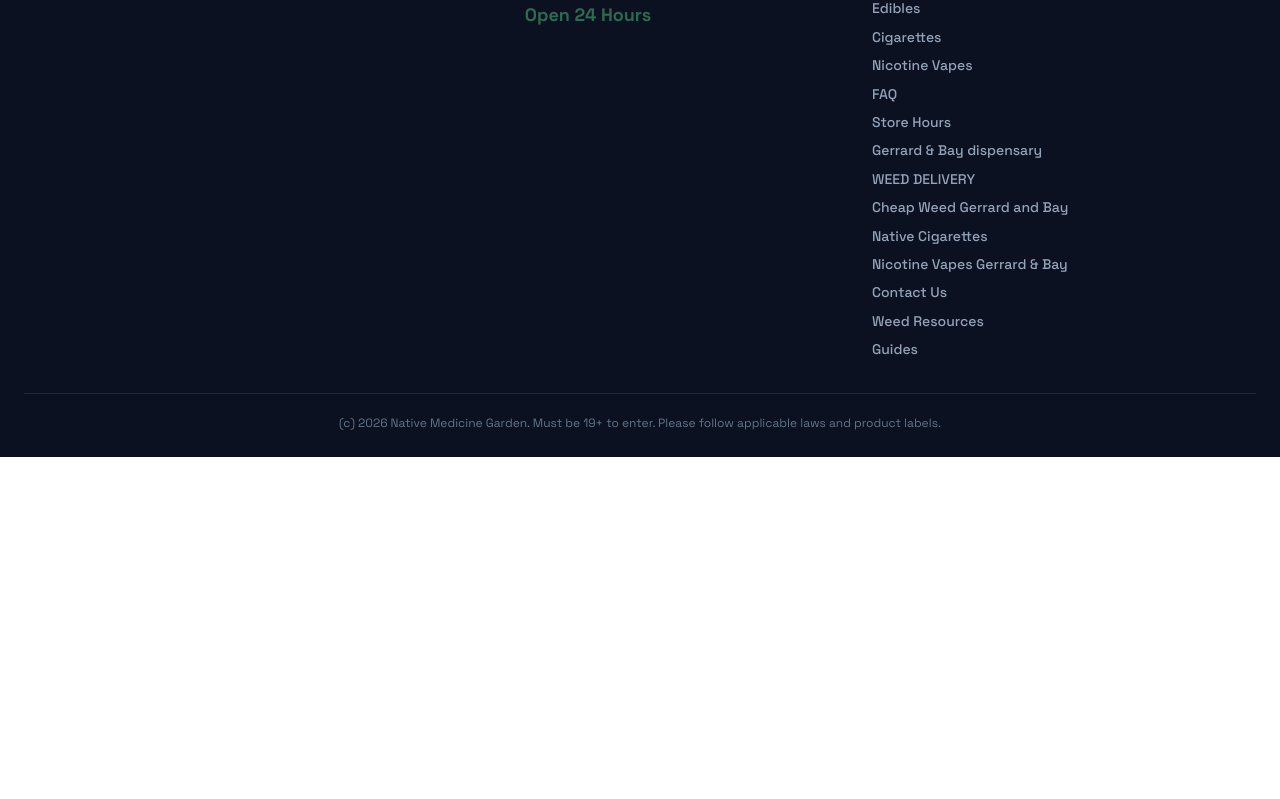
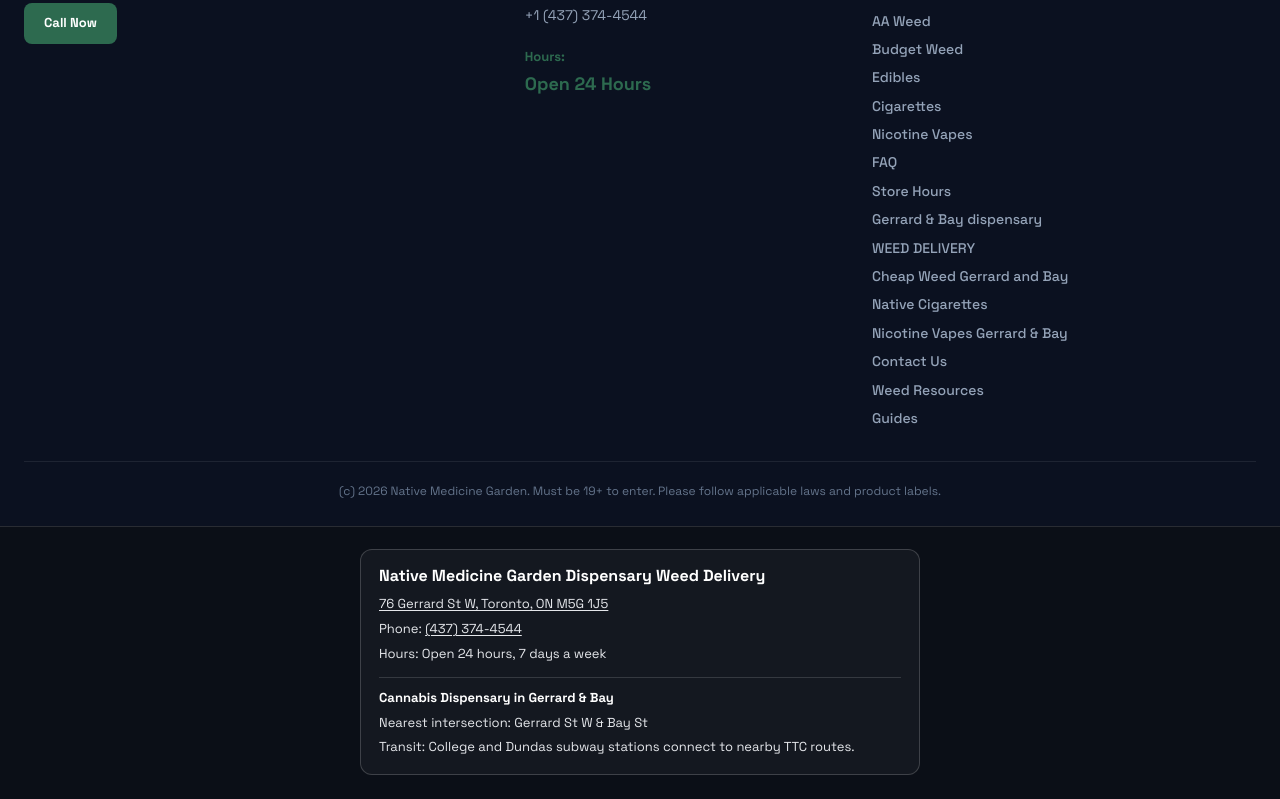
Before and after one commit to athenashopvn888/native-medicine-garden, a Next.js app: page /contact in a window 1280 px wide. Shown: the part 1863-2662 px from the top of the page. Before the commit the page ends 2320 px from the top, so only its background shows below. Built offline with nearby package versions, Linux system fonts and the light colour scheme; a web font is replaced by a local one.

Commit message:
NMG01: exact full name + NAP footer line, contact NAP/hours/area block, schema (additive) (#100)

```diff
--- /dev/null
+++ b/app/components/FullNameNap.tsx
@@ -0,0 +1,72 @@
+"use client";
+
+import { usePathname } from "next/navigation";
+import { FULL_NAME_NAP, FULL_NAME_NAP_ADDRESS } from "../lib/fullNameNap";
+
+/**
+ * NMG01 exact full-name NAP (name, address, phone) line, shown at the foot of every page.
+ * Name = the store's full name exactly as used on its Google Business Profile.
+ * Address and phone = the public GBP primary phone and storefront address. No delivery-line numbers.
+ * Additive only: sits below each page's existing footer. Hidden on in-store TV screens.
+ * On /contact, /visit and /hours it expands into a NAP + hours block.
+ */
+
+const HIDE_ON = /^\/(fl)?tv/i;
+const CONTACT_PAGES = /^\/(contact|visit|hours)(\/|$)/i;
+
+const linkStyle = { color: "inherit", textDecoration: "underline", textUnderlineOffset: "2px" } as const;
+
+export default function FullNameNap() {
+  const pathname = usePathname() || "/";
+  if (HIDE_ON.test(pathname)) return null;
+  const expanded = CONTACT_PAGES.test(pathname);
+  const n = FULL_NAME_NAP;
+  return (
+    <section
+      aria-label={`${n.fullName} name, address and phone`}
+      data-fullname-nap={n.code}
+      style={{
+        background: "#0b0f17",
+        color: "#e5e7eb",
+        borderTop: "1px solid rgba(255,255,255,0.12)",
+        padding: expanded ? "22px 16px calc(24px + env(safe-area-inset-bottom))" : "14px 16px calc(16px + env(safe-area-inset-bottom))",
+        textAlign: "center",
+        fontSize: "13px",
+        lineHeight: 1.6,
+        overflowWrap: "anywhere",
+        position: "relative",
+        zIndex: 1,
+      }}
+    >
+      {expanded ? (
+        <div style={{ maxWidth: 560, margin: "0 auto", textAlign: "left", border: "1px solid rgba(255,255,255,0.18)", borderRadius: 12, padding: "16px 18px", background: "rgba(255,255,255,0.04)" }}>
+          <h2 style={{ margin: "0 0 8px", fontSize: "16px", fontWeight: 800, color: "#ffffff", lineHeight: 1.3 }}>{n.fullName}</h2>
+          <p style={{ margin: "0 0 4px" }}>
+            <a href={n.mapsUrl} target="_blank" rel="noopener noreferrer" style={linkStyle}>{FULL_NAME_NAP_ADDRESS}</a>
+          </p>
+          <p style={{ margin: "0 0 4px" }}>
+            Phone: <a href={n.phoneTel} style={linkStyle}>{n.phoneDisplay}</a>
+          </p>
+          <p style={{ margin: 0 }}>Hours: {n.hours}</p>
+          {n.neighbourhood ? (
+            <div data-fullname-area="" style={{ marginTop: 12, paddingTop: 10, borderTop: "1px solid rgba(255,255,255,0.14)" }}>
+              <p style={{ margin: "0 0 4px", fontWeight: 700, color: "#ffffff" }}>Cannabis Dispensary in {n.neighbourhood}</p>
+              {n.intersection ? <p style={{ margin: "0 0 4px" }}>Nearest intersection: {n.intersection}</p> : null}
+              {n.transit ? <p style={{ margin: 0 }}>Transit: {n.transit}</p> : null}
+            </div>
+          ) : null}
+        </div>
+      ) : (
+        <p style={{ margin: 0 }}>
+          <strong style={{ color: "#ffffff" }}>{n.fullName}</strong>
+          {" · "}
+          <a href={n.mapsUrl} target="_blank" rel="noopener noreferrer" style={linkStyle}>{FULL_NAME_NAP_ADDRESS}</a>
+          {" · "}
+          <a href={n.phoneTel} style={linkStyle}>{n.phoneDisplay}</a>
+          {" · "}
+          <a href={n.visitPath} style={linkStyle} data-fullname-visit-link="">Visit &amp; contact</a>
+        </p>
+      )}
+    </section>
+  );
+}
--- a/app/contact/page.tsx
+++ b/app/contact/page.tsx
@@ -1,4 +1,5 @@
 import type { Metadata } from "next";
+import { FULL_NAME_NAP } from "../lib/fullNameNap";
 import Navbar from "../components/Navbar";
 import Footer from "../components/Footer";
 import styles from "./contact.module.css";
@@ -26,6 +27,7 @@ export default function ContactPage() {
       <section className={styles.hero} style={{ paddingTop: "92px" }}>
         <div style={{ maxWidth: "1200px", margin: "0 auto", padding: "0 20px" }}>
           <img src="/banners/08_Contact_Us.webp" alt="Contact Us" style={{ width: "100%", height: "auto", display: "block", borderRadius: "var(--radius-lg)" }} />
+          <h1 className={styles.heroTitle} data-fullname-contact-h1="" style={{ marginTop: "16px", textAlign: "center", fontSize: "clamp(22px, 4vw, 34px)", lineHeight: 1.2, overflowWrap: "anywhere" }}>Contact {FULL_NAME_NAP.fullName}</h1>
         </div>
       </section>
 
--- a/app/layout.tsx
+++ b/app/layout.tsx
@@ -1,3 +1,4 @@
+import FullNameNap from "./components/FullNameNap";
 import PinnedNavClearance from "./components/PinnedNavClearance";
 import type { Metadata } from "next";
 import Link from "next/link";
@@ -104,6 +105,7 @@ export default function RootLayout({
           EXPLORE WEED DELIVERY
         </Link>
         {children}
+        <FullNameNap />
         <PinnedNavClearance />
       </body>
     </html>
--- /dev/null
+++ b/app/lib/fullNameNap.ts
@@ -0,0 +1,23 @@
+/**
+ * NMG01 exact full name + NAP. Name = the store's full name as used on its Google Business Profile.
+ * Public GBP primary phone only. Map link = this store's own Google place ID.
+ */
+export const FULL_NAME_NAP = {
+  "code": "NMG01",
+  "fullName": "Native Medicine Garden Dispensary Weed Delivery",
+  "street": "76 Gerrard St W",
+  "city": "Toronto",
+  "region": "ON",
+  "postal": "M5G 1J5",
+  "phoneDisplay": "(437) 374-4544",
+  "phoneTel": "tel:+14373744544",
+  "hours": "Open 24 hours, 7 days a week",
+  "mapsUrl": "https://www.google.com/maps/place/?q=place_id:ChIJRdUu63c1K4gR1-gTDpuMQpU",
+  "placeId": "ChIJRdUu63c1K4gR1-gTDpuMQpU",
+  "neighbourhood": "Gerrard & Bay",
+  "intersection": "Gerrard St W & Bay St",
+  "transit": "College and Dundas subway stations connect to nearby TTC routes.",
+  "visitPath": "/visit"
+} as const;
+
+export const FULL_NAME_NAP_ADDRESS = `${FULL_NAME_NAP.street}, ${FULL_NAME_NAP.city}, ${FULL_NAME_NAP.region} ${FULL_NAME_NAP.postal}`;
```
